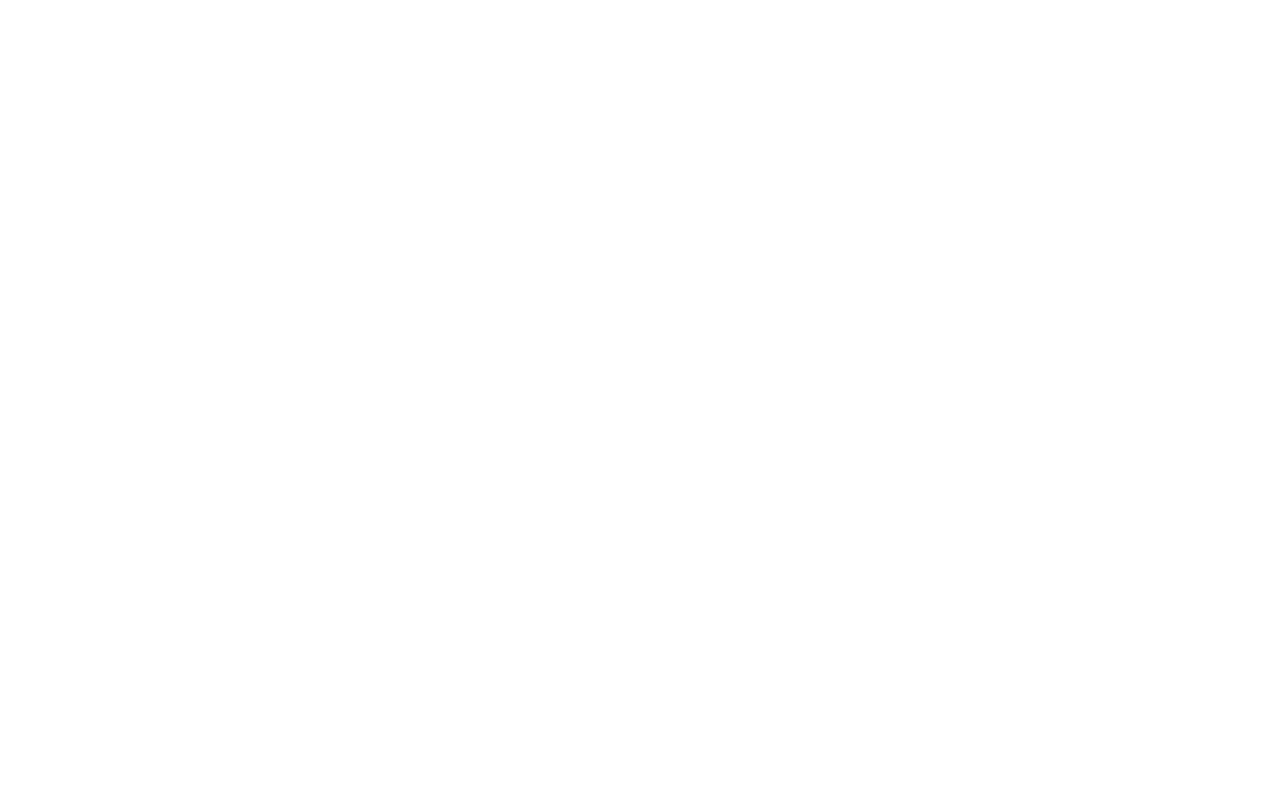
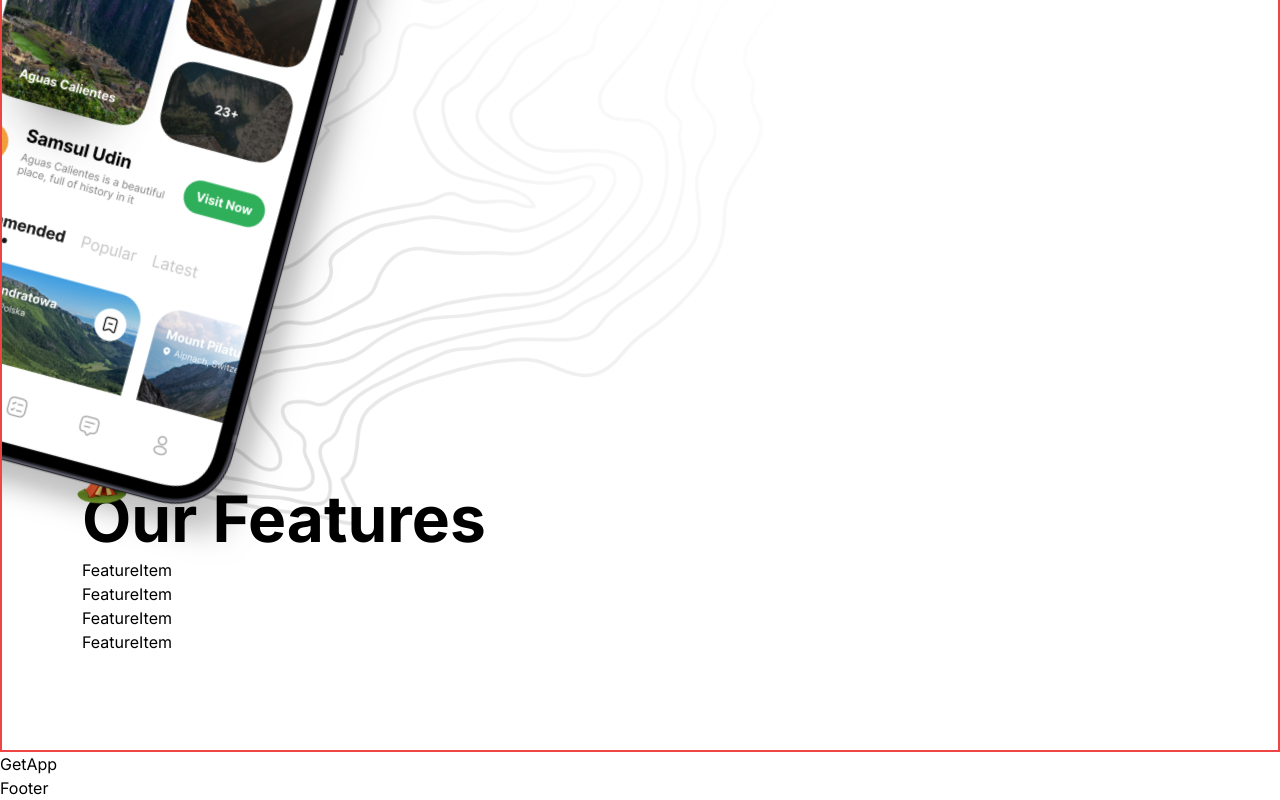
Before and after one commit to Stepan72/Travel, a Next.js app: page / in a window 1280 px wide. Shown: the part 3183-3983 px from the top of the page. Before the commit the page ends 2738 px from the top, so only its background shows below. Built offline with nearby package versions, Linux system fonts and the light colour scheme.

Commit message:
Features started v1.1

```diff
--- a/components/Button.tsx
+++ b/components/Button.tsx
@@ -12,10 +12,12 @@ const Button = ({ title, type, icon, variant }: ButtonProps) => {
   return (
     <button
       type={type}
-      className={`flexCenter gap-3 rounded-full border ${variant}`}
+      className={`flexCenter gap-3  rounded-full border ${variant}`}
     >
       {icon && <Image src={icon} alt={title} width={24} height={24} />}
-      <label className="bold-16 whitespace-nowrap">{title}</label>
+      <label className="bold-16 whitespace-nowrap cursor-pointer">
+        {title}
+      </label>
     </button>
   );
 };
--- /dev/null
+++ b/components/FeatureItem.tsx
@@ -0,0 +1,7 @@
+import React from "react";
+
+const FeatureItem = () => {
+  return <div>FeatureItem</div>;
+};
+
+export default FeatureItem;
--- a/components/Features.tsx
+++ b/components/Features.tsx
@@ -1,7 +1,42 @@
+import { FEATURES } from "@/constants";
+import Image from "next/image";
 import React from "react";
+import FeatureItem from "./FeatureItem";
 
 const Features = () => {
-  return <div>Features</div>;
+  return (
+    <section className="border-2 border-red-500 flex-col flexCenter overflow-hidden bg-feature-bg bg-center bg-no-repeat py-24">
+      <div className="max-container padding-container relative w-full justify-end">
+        <div className="flex flex-1 lg:min-h-[900px]">
+          <Image
+            src="/phone.png"
+            alt="phone"
+            width={440}
+            height={1000}
+            className="feature-phone"
+          />
+        </div>
+        <div className="z-20 flex w-full flex-col lg:w-[60%]">
+          <div className="relative">
+            <Image
+              src="/camp.svg"
+              alt="camp"
+              width={50}
+              height={50}
+              className="absolute left-[-5px] top-[-28px] w-10 lg:w-[50px]"
+            />
+            <h2 className="bold-40 lg:bold-64">Our Features</h2>
+          </div>
+          <ul>
+            {FEATURES.map((feature) => (
+              <FeatureItem />
+              // 1:26:22
+            ))}
+          </ul>
+        </div>
+      </div>
+    </section>
+  );
 };
 
 export default Features;
```
